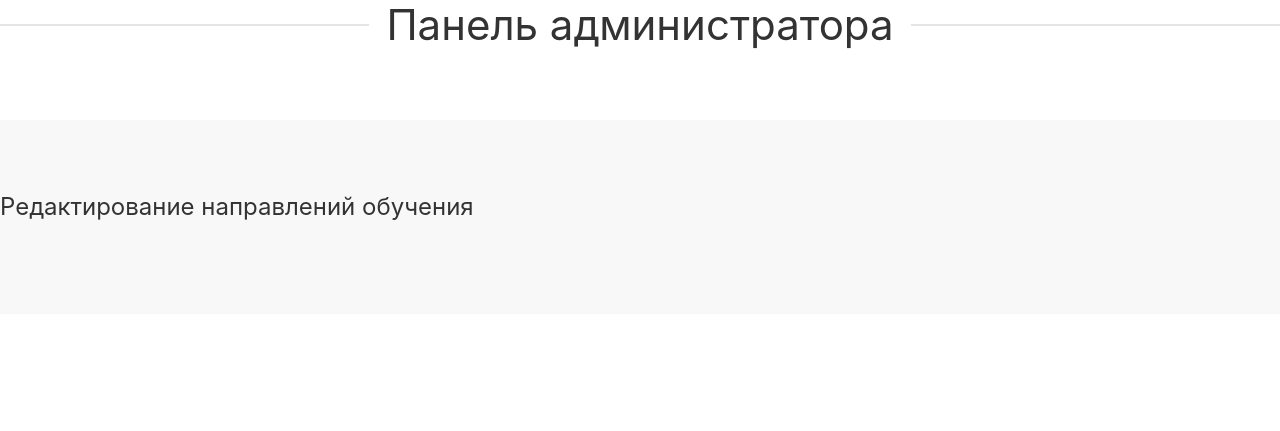
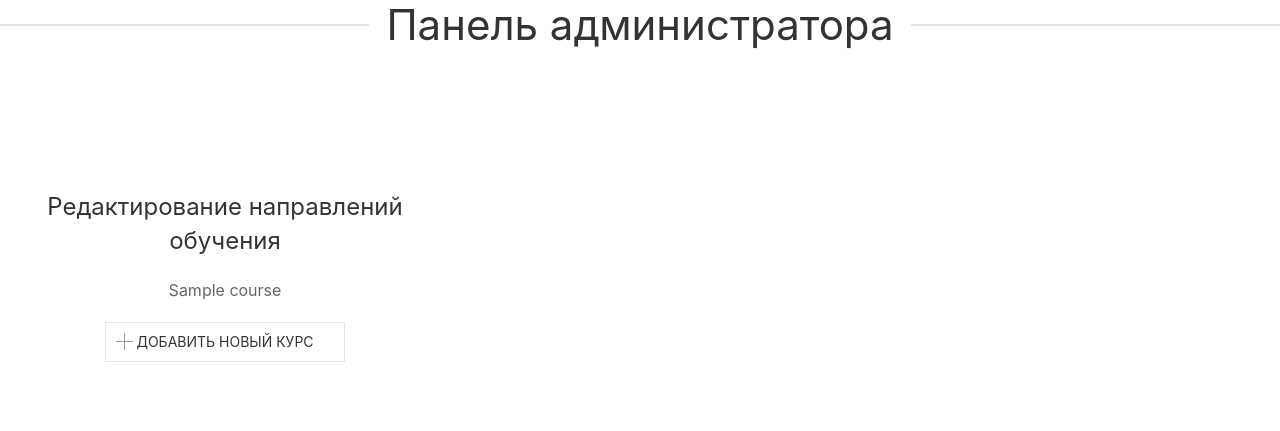
Before and after one commit to Fe0fan0v/YunostService, a Flask app: page /admin in a window 1280 px wide. Shown: the top 431 px of the page. Run offline with Flask 2, Linux system fonts and the light colour scheme; tables that the repository leaves empty hold one stand-in row (values such as "Sample post"); some libraries are stand-ins or nearby versions.

Commit message:
Add new course

```diff
--- a/app.py
+++ b/app.py
@@ -1,9 +1,12 @@
-from flask import Flask, render_template
+from flask import Flask, render_template, request
 from db import db_session
 from db.models import Course, User
+from forms import NewCourse, RegisterForm
+
 
 app = Flask(__name__)
 db_session.global_init()
+app.config['SECRET_KEY'] = 'super_secret_key'
 
 
 @app.route('/', methods=['GET', 'POST'])
@@ -16,13 +19,30 @@ def enroll():
     return render_template('enroll.html', title='Запись')
 
 
-@app.route('/admin')
+@app.route('/admin')    # панель администратора
 def admin_panel():
     db_sess = db_session.create_session()
     courses = db_sess.query(Course).all()
     return render_template('admin.html', title='Панель администратора', courses=courses)
 
 
+@app.route('/add_course', methods=['GET', 'POST'])   # добавление нового курса
+def add_course():
+    form = NewCourse()
+    if request.method == 'POST':
+        db_sess = db_session.create_session()
+        data = request.form
+        info = data.to_dict()
+        area = info['area']
+        direction = info['direction']
+        description = info['description']
+        groups = data.getlist('group[]')
+        weekdays = data.getlist('weekday[]')
+        times = data.getlist('time[]')
+        print(info)
+    return render_template('add_course.html', title='Добавить новое объединение', form=form)
+
+
 if __name__ == '__main__':
     db_session.global_init()
     app.run()
--- a/templates/admin.html
+++ b/templates/admin.html
@@ -2,11 +2,20 @@
 
 {% block content %}
 
-<div class="uk-section uk-section-muted">
-    <h3>Редактирование направлений обучения</h3>
-    <div class="uk-container">
+    <div class="uk-section uk-width-large uk-text-center">
+        <h3>Редактирование направлений обучения</h3>
+        <div class="uk-container">
+            <ul class="uk-list uk-link-text">
+                {% for course in courses %}
+                    <li><a class="uk-link-heading" href="/courses/{{ course.name }}">{{ course.name }}</a></li>
+                {% endfor %}
+            </ul>
+            <div class="uk-inline">
+                <span class="uk-form-icon" uk-icon="icon: plus"></span>
+                <a href="/add_course"><button class="uk-button uk-button-default">Добавить новый курс</button></a>
+            </div>
 
+        </div>
     </div>
-</div>
 
 {% endblock %}
--- a/templates/base.html
+++ b/templates/base.html
@@ -6,6 +6,7 @@
     <script src="{{ url_for('static', filename='js/uikit.js') }}"></script>
     <script src="{{ url_for('static', filename='js/uikit-icons.js') }}"></script>
     <link rel="stylesheet" href="{{ url_for('static', filename='css/uikit.css') }}">
+    <script src="{{ url_for('static', filename='js/jquery-3.6.0.min.js') }}"></script>
 {#    <link rel="stylesheet" href="{{ url_for('static', filename='css/uikit-rtl.css') }}">#}
 </head>
 <body>
```
Also changed, not shown: forms.py (+25 -1 lines).
